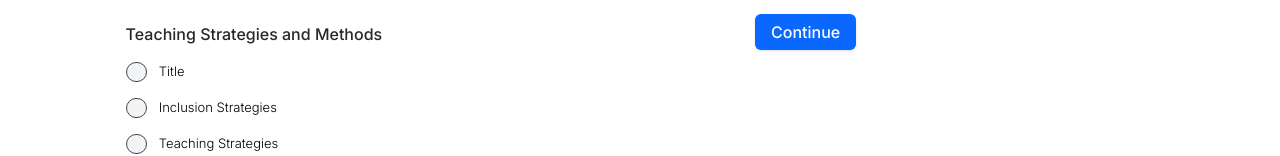
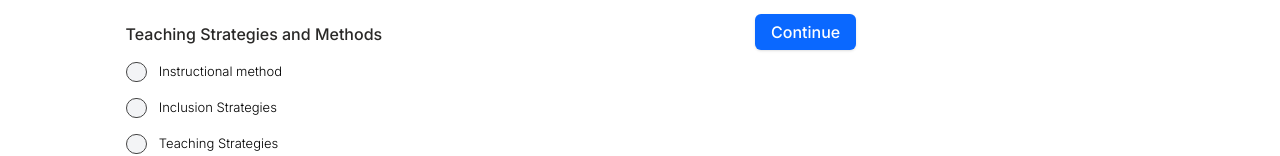
Before and after one commit to samsonkassa-dev/curriculum-services, a Next.js app: page /1/training/1/1 in a window 1280 px wide. Shown: the part 450-606 px from the top of the page. Built offline with nearby package versions, Linux system fonts and the light colour scheme; no server answers.

Commit message:
feat(training): add rationale to training and archive components, and rename Title component to InstructionalMethod for clarity

```diff
--- a/src/app/(company-admin)/[companyId]/archive/page.tsx
+++ b/src/app/(company-admin)/[companyId]/archive/page.tsx
@@ -58,6 +58,7 @@ export default function CompanyAdminArchive() {
               duration={`${training.duration} ${training.durationType.toLowerCase()}`}
               ageGroup={training.ageGroups[0]?.name || "N/A"}
               isArchived={true}
+              rationale={training.rationale}
             />
           ))}
         </div>
--- a/src/app/(company-admin)/[companyId]/training/[trainingId]/[moduleId]/components/module-information.tsx
+++ b/src/app/(company-admin)/[companyId]/training/[trainingId]/[moduleId]/components/module-information.tsx
@@ -9,7 +9,6 @@ import { Menu, X } from "lucide-react"
 import { Button } from "@/components/ui/button"
 import { ModuleInformationProvider, useModuleInformation } from "@/contexts/ModuleInformationContext"
 import { useBaseData } from "@/lib/hooks/useBaseData"
-import { Title } from "./moduleInformation/title"
 import { TeachingStrategies } from "./moduleInformation/teaching-strategies"
 import { InclusionStrategies } from "./moduleInformation/inclusion-strategies"
 import { EstimatedDurations } from "./moduleInformation/estimated-durations"
@@ -19,7 +18,7 @@ import { useQuery } from "@tanstack/react-query"
 import axios from "axios"
 import { useParams } from "next/navigation"
 import { toast } from "sonner"
-
+import { InstructionalMethod } from "./moduleInformation/title"
 interface ModuleInformationProps {
   moduleId: string
 }
@@ -69,7 +68,7 @@ export function ModuleInformation({ moduleId }: ModuleInformationProps) {
   const sections = [
     "Key Concepts",
     "Learning Resource",
-    "Title",
+    "Instructional method",
     "Inclusion Strategies",
     "Teaching Strategies",
     "Estimated Duration",
@@ -161,7 +160,7 @@ function ModuleInformationContent({
         return Boolean(formData.keyConcepts?.trim())
       case "Learning Resource":
         return formData.primaryMaterials?.some(m => m.trim() !== '')
-      case "Title":
+      case "Instructional method":
         return Boolean(formData.instructionMethodIds?.length > 0) ||
                Boolean(formData.differentiationStrategies?.trim()) ||
                Boolean(formData.technologyIntegrationId)
@@ -202,7 +201,7 @@ function ModuleInformationContent({
     {
       title: "Teaching Strategies and Methods",
       items: [
-        { label: "Title", isCompleted: isStepCompleted("Title") },
+        { label: "Instructional method", isCompleted: isStepCompleted("Instructional method") },
         { label: "Inclusion Strategies", isCompleted: isStepCompleted("Inclusion Strategies") },
         { label: "Teaching Strategies", isCompleted: isStepCompleted("Teaching Strategies") },
       ]
@@ -228,8 +227,8 @@ function ModuleInformationContent({
         return <KeyConcepts />
       case "Learning Resource":
         return <LearningResource />
-      case "Title":
-        return <Title
+      case "Instructional method":
+        return <InstructionalMethod
           instructionalMethods={instructionalMethods || []}
           technologyIntegrations={technologyIntegrations || []}
         />
--- a/src/app/(company-admin)/[companyId]/training/[trainingId]/[moduleId]/components/moduleInformation/title.tsx
+++ b/src/app/(company-admin)/[companyId]/training/[trainingId]/[moduleId]/components/moduleInformation/title.tsx
@@ -19,7 +19,7 @@ interface TitleProps {
   }>
 }
 
-export function Title({ instructionalMethods, technologyIntegrations }: TitleProps) {
+export function InstructionalMethod({ instructionalMethods, technologyIntegrations }: TitleProps) {
   const { formData, updateFormData } = useModuleInformation()
 
   const handleMethodToggle = (methodId: string, checked: boolean) => {
--- a/src/app/(company-admin)/[companyId]/training/page.tsx
+++ b/src/app/(company-admin)/[companyId]/training/page.tsx
@@ -120,6 +120,7 @@ export default function CompanyAdminTraining() {
               location={training.cities[0]?.name || "N/A"}
               duration={`${training.duration} ${training.durationType.toLowerCase()}`}
               ageGroup={training.ageGroups[0]?.name || "N/A"}
+              rationale={training.rationale}
             />
           ))}
         </div>
--- a/src/components/ui/training-card.tsx
+++ b/src/components/ui/training-card.tsx
@@ -15,6 +15,7 @@ import { useArchiveTraining, useUnarchiveTraining } from "@/lib/hooks/useTrainin
 interface TrainingCardProps {
   id: string
   title: string
+  rationale: string
   location: string
   duration: string
   ageGroup: string
@@ -24,6 +25,7 @@ interface TrainingCardProps {
 export function TrainingCard({
   id,
   title,
+  rationale,
   location,
   duration,
   ageGroup,
@@ -97,12 +99,7 @@ export function TrainingCard({
       </div>
 
       <p className="text-sm font-light text-[#292827] mb-4 line-clamp-3">
-        freestar Lorem ipsum dolor sit amet, consectetur adipiscing elit.
-        Integer ultricies arcu vel urna rutrum, at dignissim leo ultricies.
-        Nulla dignissim vel odio a scelerisque. Sed a tellus tincidunt, placerat
-        elit sit amet, sollicitudin augue. Aenean ullamcorper sem ut sodales
-        accumsan. Orci varius natoque penatibus et magnis dis parturient montes,
-        nascetur ridiculus mus.
+        {rationale}
       </p>
 
       <div className="flex items-end justify-end py-3">
```
